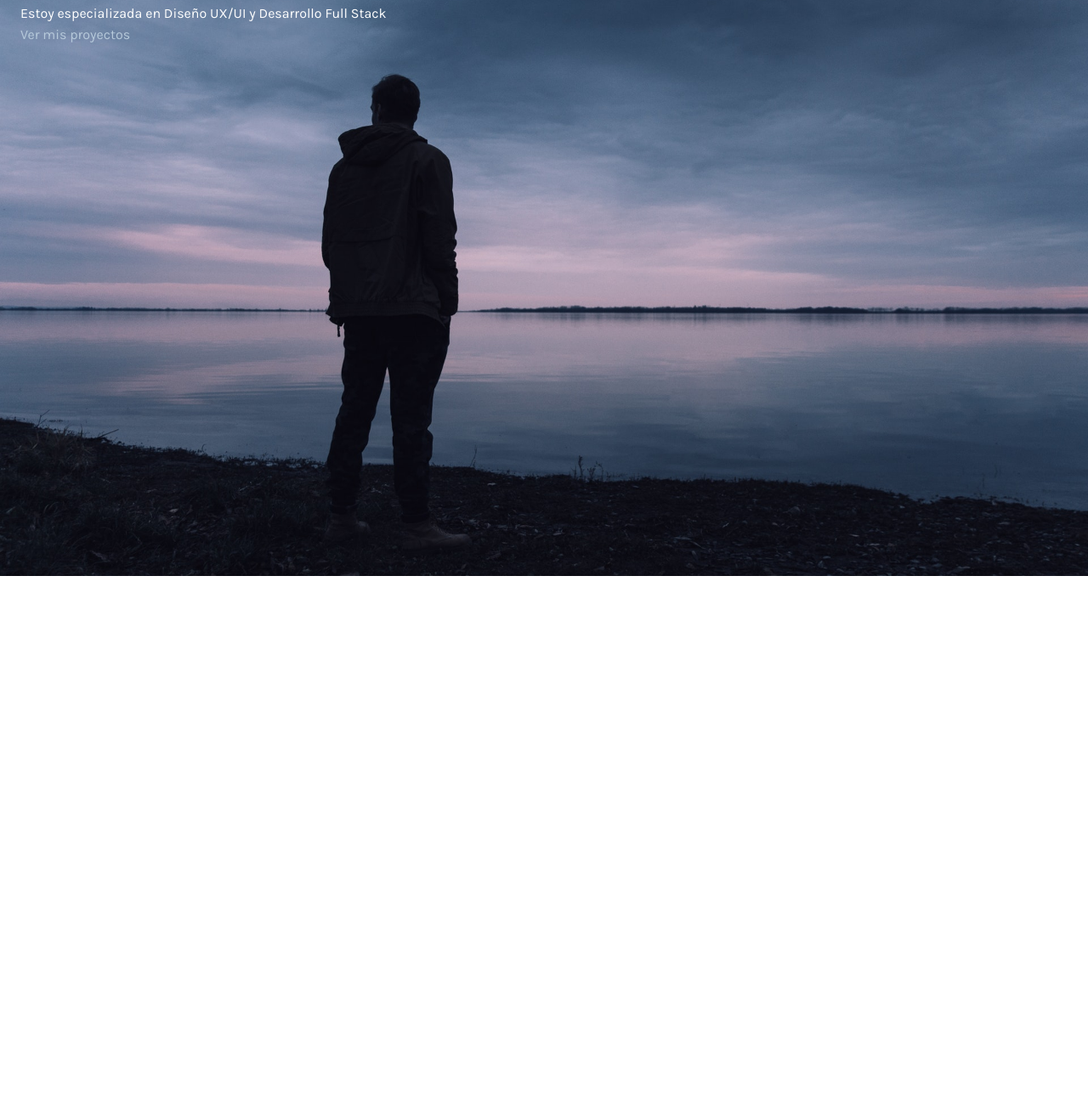
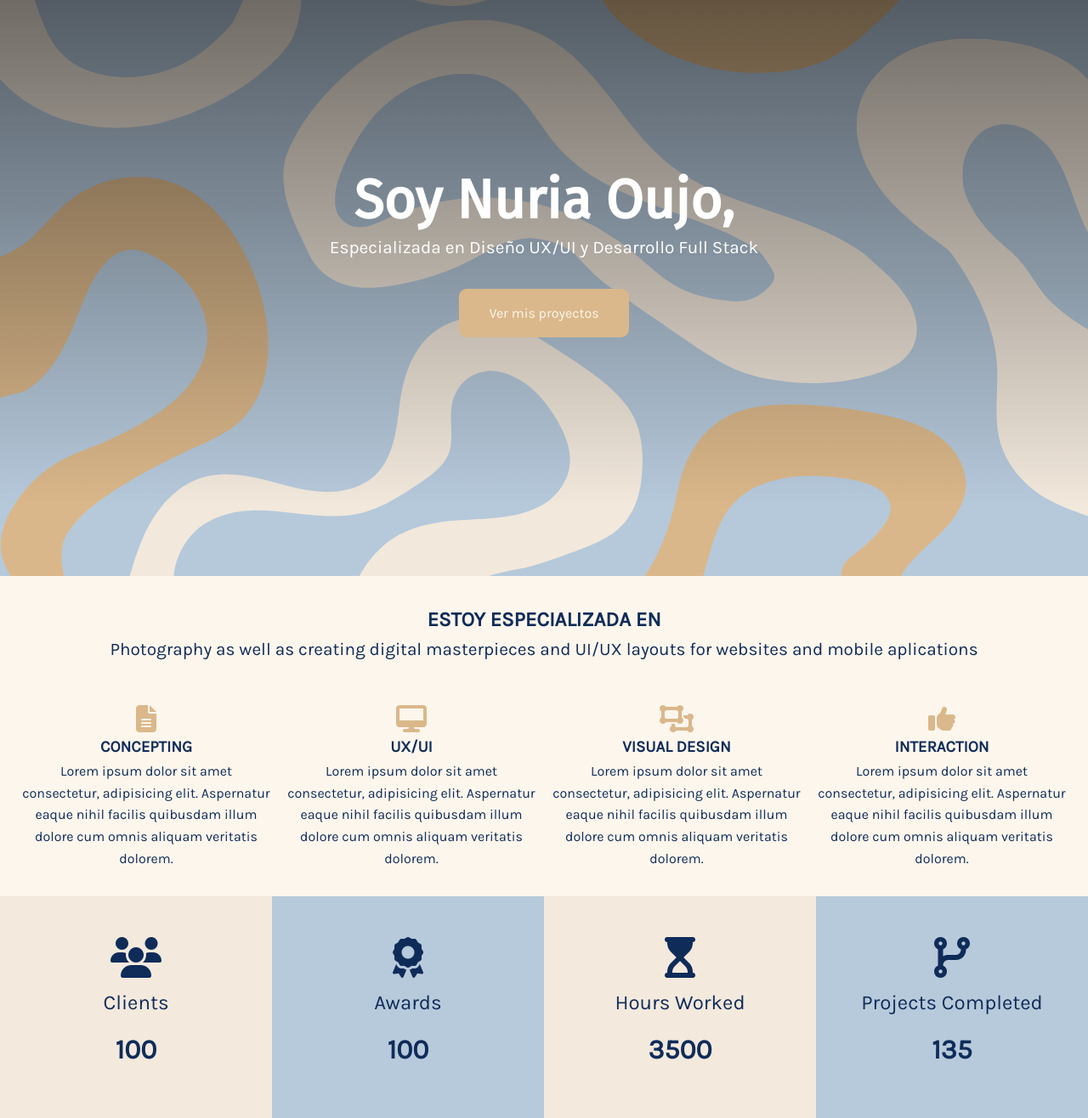
Before and after one commit to nuriaoujo/my-portfolio, a plain HTML site: page dist/index.html in a window 1280 px wide. Shown: the part 122-1438 px from the top of the page at 85% size. Before the commit the page ends 800 px from the top, so only its background shows below. Drawn offline with Linux system fonts and the light colour scheme.

Commit message:
cover modified

```diff
--- a/dist/index.html
+++ b/dist/index.html
@@ -5,6 +5,7 @@
     <meta name="viewport" content="width=device-width, initial-scale=1.0">
     <script src="https://kit.fontawesome.com/2d6dfd0972.js" crossorigin="anonymous"></script>
     <link rel="stylesheet" href="css/main.css">
+    <link rel="icon" type="image/x-icon" href="favicon.ico">
     <link href='https://fonts.googleapis.com/css?family=Fira Sans' rel='stylesheet'>
     <link href="https://fonts.googleapis.com/css2?family=Karla" rel="stylesheet">
     <title>Nuria Oujo</title>
@@ -23,14 +24,79 @@
                 </ul>
             </nav>
             <div class="header-content">
-                <h1>
-                    Soy Nuria,
-                    <span class="txt-type" data-wait="3000" data-words='["Diseñadora UX/UI", "Desarrolladora Full Stack"]'></span>
-                </h1>
-                <p class="lead">Estoy especializada en Diseño UX/UI y Desarrollo Full Stack</p>
-                <a href="work.html" class="btn-light">Ver mis proyectos</a>
+                <h1>Soy Nuria Oujo,</h1>
+                <p class="lead">Especializada en Diseño UX/UI y Desarrollo Full Stack</p>
+                <a href="fullstack-work.html" class="btn-main">Ver mis proyectos</a>
             </div>
         </div>
     </header>
+
+    <!-- Section A: Specialize -->
+    <section id="home-a" class="text-center py-2">
+        <div class="container">
+            <h2 class="section-title">Estoy especializada en</h2>
+            <div class="bottom-line"></div>
+            <p class="lead">
+                Photography as well as creating digital masterpieces and UI/UX layouts for websites and mobile aplications
+            </p>
+            <div class="specials">
+                <div>
+                    <i class="fas fa-file-alt fa-2x"></i>
+                    <h3>Concepting</h3>
+                    <p>Lorem ipsum dolor sit amet consectetur, adipisicing elit. Aspernatur eaque nihil facilis quibusdam illum dolore cum omnis aliquam veritatis dolorem.</p>
+                </div>
+                <div>
+                    <i class="fas fa-desktop fa-2x"></i>
+                    <h3>Ux/UI</h3>
+                    <p>Lorem ipsum dolor sit amet consectetur, adipisicing elit. Aspernatur eaque nihil facilis quibusdam illum dolore cum omnis aliquam veritatis dolorem.</p>
+                </div>
+                <div>
+                    <i class="fas fa-object-ungroup fa-2x"></i>
+                    <h3>Visual Design</h3>
+                    <p>Lorem ipsum dolor sit amet consectetur, adipisicing elit. Aspernatur eaque nihil facilis quibusdam illum dolore cum omnis aliquam veritatis dolorem.</p>
+                </div>
+                <div>
+                    <i class="fas fa-thumbs-up fa-2x"></i>
+                    <h3>Interaction</h3>
+                    <p>Lorem ipsum dolor sit amet consectetur, adipisicing elit. Aspernatur eaque nihil facilis quibusdam illum dolore cum omnis aliquam veritatis dolorem.</p>
+                </div>
+            </div>
+        </div>
+    </section>
+
+    <!-- Section B: Stats -->
+    <section id="home-b" class="text-center py-a">
+        <div class="stats">
+            <div>
+                <ul>
+                    <li><i class="fas fa-users fa-3x"></i></li>
+                    <li class="stats-title">Clients</li>
+                    <li class="stats-number">100</li>
+                </ul>
+            </div>
+            <div>
+                <ul>
+                    <li><i class="fas fa-award fa-3x"></i></li>
+                    <li class="stats-title">Awards</li>
+                    <li class="stats-number">100</li>
+                </ul>
+            </div>
+            <div>
+                <ul>
+                    <li><i class="fas fa-hourglass-start fa-3x"></i></li>
+                    <li class="stats-title">Hours Worked</li>
+                    <li class="stats-number">3500</li>
+                </ul>
+            </div>
+            <div>
+                <ul>
+                    <li><i class="fas fa-code-branch fa-3x"></i></li>
+                    <li class="stats-title">Projects Completed</li>
+                    <li class="stats-number">135</li>
+                </ul>
+            </div>
+        </div>
+    </section>
+
 </body>
 </html>
--- a/scss/_config.scss
+++ b/scss/_config.scss
@@ -3,5 +3,6 @@ $website-width: 1280px;
 $main-color: #DAB88B;
 $light-color: #FDF6EC;
 $medium-color: #F3E9DD;
-$dark-color: #B7CADB;
-$bg-image: url('../img/showcase.jpg')
+$contrast-color: #B7CADB;
+$dark-color: #0F2C59;
+$bg-image: url('../img/background.svg')
--- a/scss/_utilities.scss
+++ b/scss/_utilities.scss
@@ -4,3 +4,109 @@
     margin: auto;
     overflow: hidden;
 }
+
+// Buttons
+%btn-shared {
+    display: inline-block;
+    padding: 0.8rem 2rem;
+    transition: all 0.5s;
+    cursor: pointer;
+    border-radius: 9px;
+}
+
+.btn {
+    &-main {
+        @extend %btn-shared;
+        color: $light-color;
+        background-color: $main-color;
+        border: 3px solid $main-color;
+
+        &:hover {
+            border: 3px solid $main-color;
+            background-color: transparent;
+        }
+    }
+
+    &-light {
+        @extend %btn-shared;
+        color: $dark-color;
+        background-color: $light-color;
+        border: 3px solid $light-color;
+
+        &:hover {
+            border: 3px solid $light-color;
+            background-color: transparent;
+        }
+    }
+
+    &-dark {
+        @extend %btn-shared;
+        color: $light-color;
+        background-color: $dark-color;
+        border: 3px solid $dark-color;
+
+        &:hover {
+            border: 3px solid $dark-color;
+            background-color: transparent;
+        }
+    }
+}
+
+.lead {
+    font-size: 1.3rem;
+    margin-bottom: 2rem;
+}
+
+.text-center {
+    text-align: center;
+}
+
+// Padding
+.py {
+    &-1 {
+        padding: 1rem 0;
+    }
+    &-2 {
+        padding: 2rem 0;
+    }
+    &-3 {
+        padding: 3rem 0;
+    }
+    &-4 {
+        padding: 4rem 0;
+    }
+}
+
+// Margin
+.my {
+    &-1 {
+        margin: 1rem 0;
+    }
+    &-2 {
+        margin: 2rem 0;
+    }
+    &-3 {
+        margin: 3rem 0;
+    }
+    &-4 {
+        margin: 4rem 0;
+    }
+}
+
+// Scrollbar
+/* width */
+::-webkit-scrollbar {
+    width: 8px;
+
+    &-track {
+        background: $light-color;
+    }
+
+    &-thumb {
+        background: $main-color;
+
+        &:hover {
+            background: darken($main-color, 7%);
+        }
+    }
+  }
--- a/scss/main.scss
+++ b/scss/main.scss
@@ -12,7 +12,8 @@
 body {
     font-family: 'Karla', sans-serif;
     line-height: 1.6;
-    background: #fff;
+    background: $light-color;
+    color: $dark-color;
 }
 
 a {
@@ -24,21 +25,16 @@ ul {
     list-style: none;
 }
 
+h1 {
+    font-family: 'Fira Sans', sans-serif;
+}
+
 h2, h3, h4 {
     text-transform: uppercase;
 }
 
 img {
     width: 100%;
-}
-
-// Logo
-#logo {
-    width: 70px;
-    height: 70px;
-    color: #fff;
-
-    text-transform: uppercase;
 }
 
 // Main Nav
@@ -75,16 +71,80 @@ img {
 
 // Header
 #header {
+    //Header home
     &-home {
-        background-image: $bg-image;
+
+        background: linear-gradient(180deg, rgba(0, 0, 0, 0.65) 0%, rgba(0, 0, 0, 0) 90%), $bg-image;
         background-repeat: no-repeat;
         background-position: center center;
         background-size: cover;
         height: 100vh;
         color: #fff;
+
+        // Header content
+        .header-content {
+            text-align: center;
+            padding-top: 20%;
+
+            h1 {
+                font-size: 4rem;
+                line-height: 1.2;
+            }
+        }
     }
 
     &-inner {
 
     }
 }
+
+// Home sections
+#home {
+    // Home section A
+    &-a {
+        .specials {
+            margin-top: 3rem;
+            display: grid;
+            grid-gap: 1rem;
+            grid-template-columns: repeat(4, 1fr);
+        }
+
+        .fas {
+            color: $main-color;
+            padding: 0 4rem;
+        }
+    }
+
+    // Home section B
+    &-b {
+        .stats {
+            display: grid;
+            grid-template-columns: repeat(4, 1fr);
+
+            li {
+                line-height: 2;
+
+                &.stats-title {
+                    font-size: 1.5rem;
+                }
+
+                &.stats-number {
+                    font-size: 2rem;
+                    font-weight: bold;
+                }
+            }
+
+            div {
+                padding: 3rem 0;
+
+                &:nth-child(odd) {
+                    background-color: $medium-color;
+                }
+
+                &:nth-child(even) {
+                    background-color: $contrast-color;
+                }
+            }
+        }
+    }
+}
```
Also changed, not shown: dist/css/main.css, dist/favicon.ico (added), dist/img/background.svg (added).
